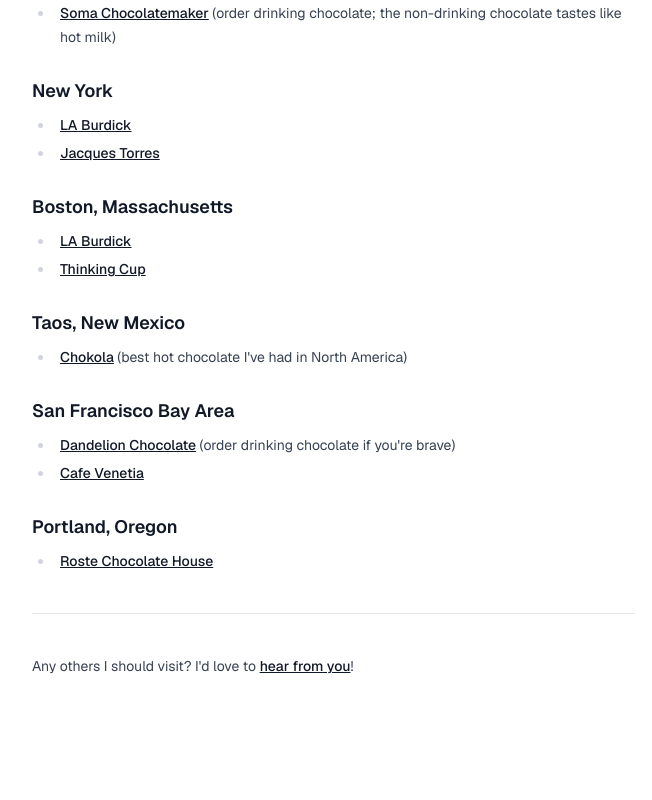
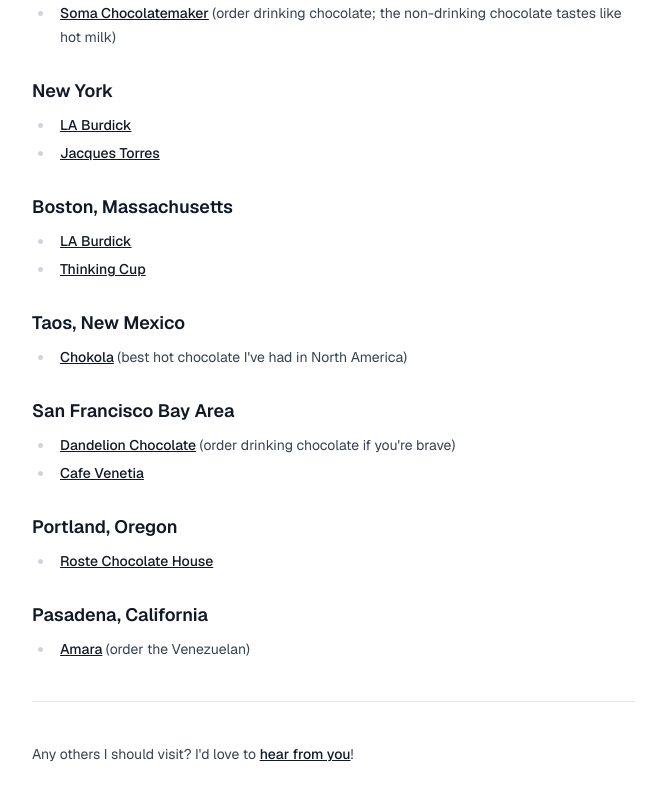
Before and after one commit to rhotter/rhotter.com, a Next.js app: page /posts/hot-chocolate in a window 1280 px wide. Shown: the part 415-1215 px from the top of the page, without its empty margins (296-948 px from the left). Before the commit the page ends 1157 px from the top, so only its background shows below. Built offline with nearby package versions, Linux system fonts and the light colour scheme.

Commit message:
Update page.mdx

```diff
--- a/app/posts/hot-chocolate/page.mdx
+++ b/app/posts/hot-chocolate/page.mdx
@@ -41,6 +41,9 @@
 
 - [Roste Chocolate House](https://maps.app.goo.gl/es7PEJbFRBp8mur5A?g_st=ic)
 
+### Pasadena, California
+
+- [Amara](https://maps.app.goo.gl/EsVbMUJxtghRWDnDA?g_st=ipc) (order the Venezuelan)
 ---
 
 Any others I should visit? I'd love to [hear from you](mailto:raphael.hotter@gmail.com)!
```
